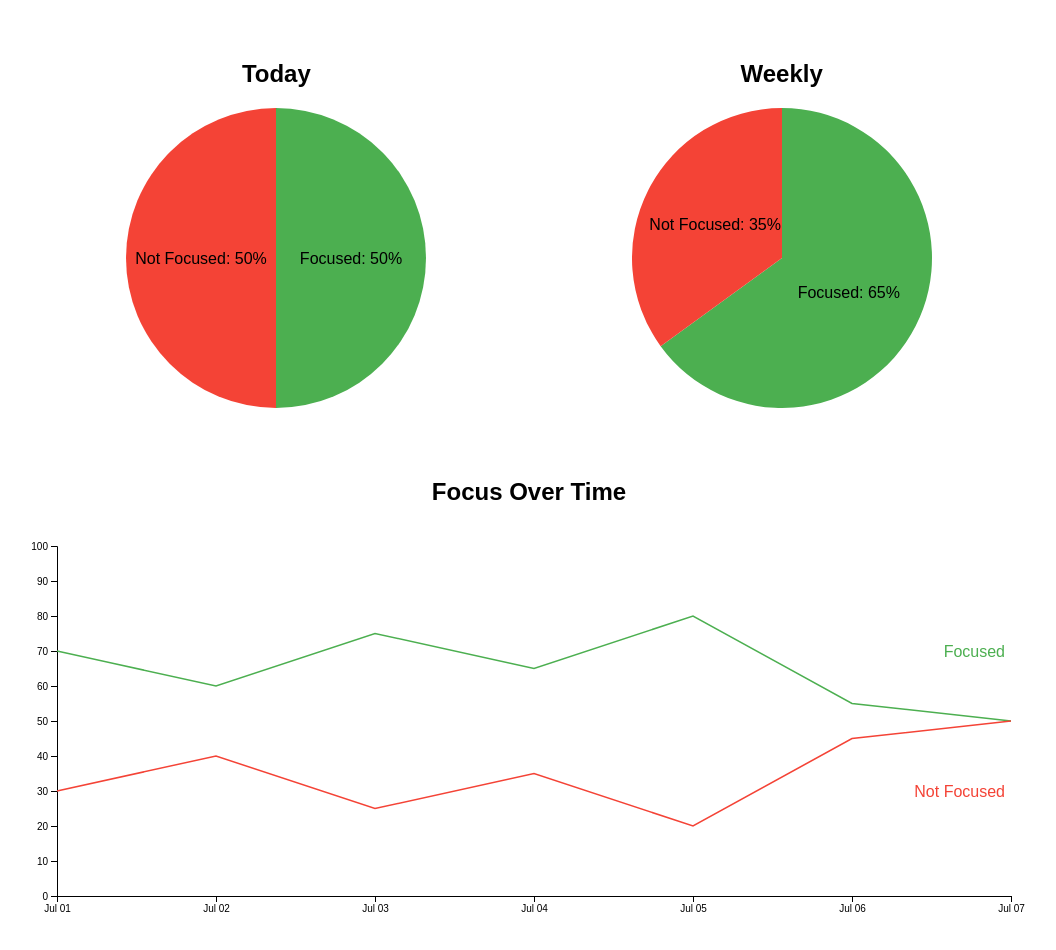
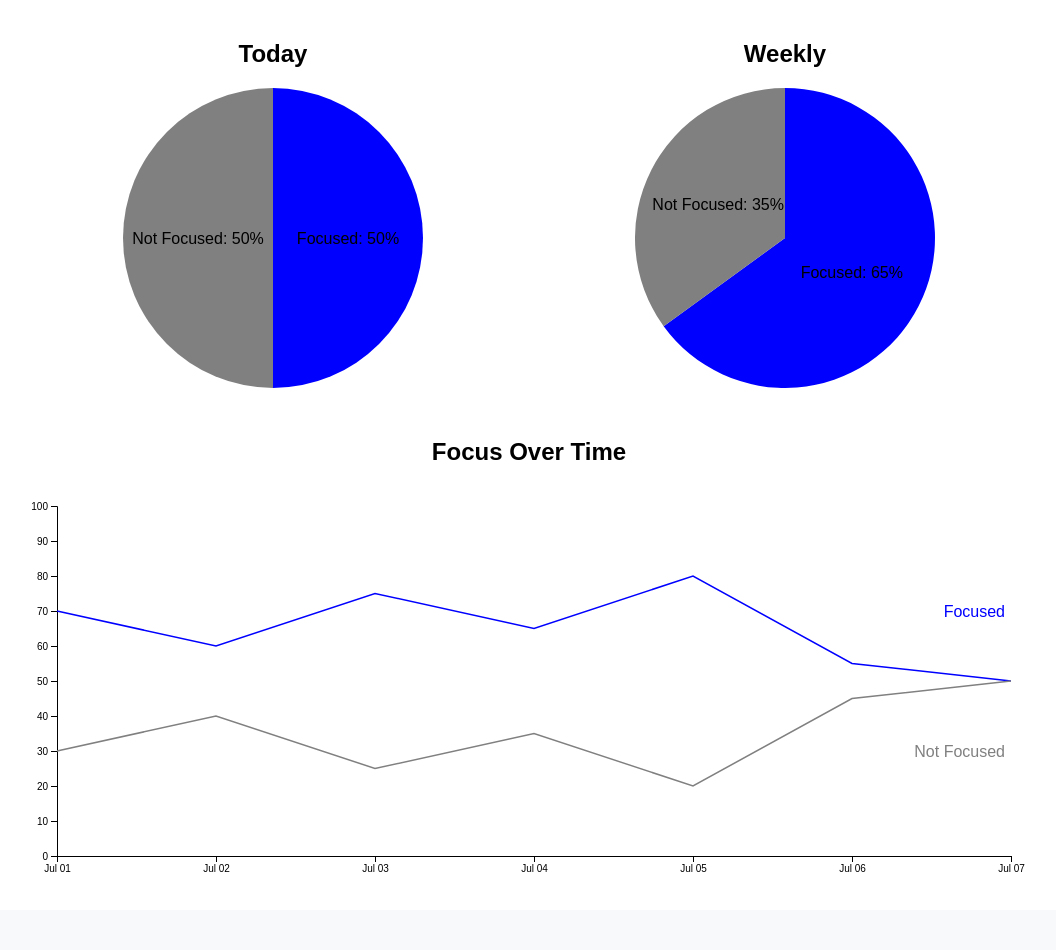
Before and after one commit to salehundamaamani/brainy-bits-ai, a Flask app: page /dashboard in a window 1280 px wide. Shown: the part 100-1050 px from the top of the page, without its empty margins (111-1167 px from the left). After the commit the page ends 972 px from the top, so only its background shows below. Run offline with Flask 3, Linux system fonts and the light colour scheme.

Commit message:
Aamani HTML CSS changes

```diff
--- a/static/css/styles.css
+++ b/static/css/styles.css
@@ -35,11 +35,19 @@ main {
     text-align: center;
 }
 
+.charts {
+    display: flex;
+    justify-content: space-around;
+    align-items: flex-start; /* Aligns items to the start of the container */
+    width: 100%;
+}
+
 .chart-container {
-    display: inline-block;
-    width: 45%;
-    margin: 20px;
-    vertical-align: top;
+    display: flex;
+    flex-direction: column;
+    align-items: center;
+    text-align: center;
+    width: 50%; /* Adjust the width to ensure they fit within the parent container */
 }
 
 .pie-chart {
--- a/templates/dashboard.html
+++ b/templates/dashboard.html
@@ -13,6 +13,7 @@
         <button id="homeButton">Home</button>
     </header>
     <main>
+        <div class="charts">
             <div class="chart-container">
                 <h2>Today</h2>
                 <div id="todayChart" class="pie-chart"></div>
@@ -21,11 +22,147 @@
                 <h2>Weekly</h2>
                 <div id="weeklyChart" class="pie-chart"></div>
             </div>
+        </div>
         <div id="lineChartContainer">
             <h2>Focus Over Time</h2>
             <svg id="lineChart"></svg>
         </div>
     </main>
-    <script src="{{ url_for('static', filename='js/script.js') }}"></script>
+    <script>
+        document.addEventListener('DOMContentLoaded', function() {
+            const data = [
+                { date: '2024-07-01', focused: 70, not_focused: 30 },
+                { date: '2024-07-02', focused: 60, not_focused: 40 },
+                { date: '2024-07-03', focused: 75, not_focused: 25 },
+                { date: '2024-07-04', focused: 65, not_focused: 35 },
+                { date: '2024-07-05', focused: 80, not_focused: 20 },
+                { date: '2024-07-06', focused: 55, not_focused: 45 },
+                { date: '2024-07-07', focused: 50, not_focused: 50 }
+            ];
+
+            // Prepare pie chart data for today (latest entry)
+            let todayData = data[data.length - 1];
+            let todayPieData = [
+                { label: "Focused", value: todayData.focused },
+                { label: "Not Focused", value: todayData.not_focused }
+            ];
+
+            // Prepare pie chart data for weekly average
+            let weeklyData = data.slice(-7);
+            let weeklyFocused = d3.mean(weeklyData, d => d.focused);
+            let weeklyNotFocused = 100 - weeklyFocused;
+            let weeklyPieData = [
+                { label: "Focused", value: weeklyFocused },
+                { label: "Not Focused", value: weeklyNotFocused }
+            ];
+
+            // Draw pie charts
+            drawPieChart('#todayChart', todayPieData);
+            drawPieChart('#weeklyChart', weeklyPieData);
+
+            // Draw line chart
+            drawLineChart(data);
+
+            // Home button click event
+            document.getElementById('homeButton').addEventListener('click', function() {
+                window.location.href = 'index.html'; // Change this to your home page URL
+            });
+        });
+
+        function drawPieChart(selector, data) {
+            let width = 300, height = 300, radius = Math.min(width, height) / 2;
+            let svg = d3.select(selector)
+                .append('svg')
+                .attr('width', width)
+                .attr('height', height)
+                .append('g')
+                .attr('transform', `translate(${width / 2}, ${height / 2})`);
+
+            let color = d3.scaleOrdinal(['#0000FF', '#808080']);
+            let pie = d3.pie().value(d => d.value);
+            let path = d3.arc().outerRadius(radius).innerRadius(0);
+
+            let arc = svg.selectAll('arc')
+                .data(pie(data))
+                .enter()
+                .append('g')
+                .attr('class', 'arc');
+
+            arc.append('path')
+                .attr('d', path)
+                .attr('fill', d => color(d.data.label));
+
+            arc.append('text')
+                .attr('transform', d => `translate(${path.centroid(d)})`)
+                .attr('dy', '0.35em')
+                .attr('text-anchor', 'middle')
+                .text(d => `${d.data.label}: ${d.data.value}%`);
+        }
+
+        function drawLineChart(data) {
+            let margin = { top: 20, right: 30, bottom: 30, left: 40 };
+            let width = document.getElementById('lineChartContainer').clientWidth - margin.left - margin.right;
+            let height = 400 - margin.top - margin.bottom;
+
+            let svg = d3.select('#lineChart')
+                .attr('width', width + margin.left + margin.right)
+                .attr('height', height + margin.top + margin.bottom)
+                .append('g')
+                .attr('transform', `translate(${margin.left},${margin.top})`);
+
+            let x = d3.scaleTime()
+                .domain(d3.extent(data, d => new Date(d.date)))
+                .range([0, width]);
+
+            let y = d3.scaleLinear()
+                .domain([0, 100])
+                .range([height, 0]);
+
+            let lineFocused = d3.line()
+                .x(d => x(new Date(d.date)))
+                .y(d => y(d.focused));
+
+            let lineNotFocused = d3.line()
+                .x(d => x(new Date(d.date)))
+                .y(d => y(d.not_focused));
+
+            svg.append('g')
+                .attr('transform', `translate(0,${height})`)
+                .call(d3.axisBottom(x).ticks(d3.timeDay.every(1)).tickFormat(d3.timeFormat('%b %d')));
+
+            svg.append('g')
+                .call(d3.axisLeft(y));
+
+            svg.append('path')
+                .datum(data)
+                .attr('fill', 'none')
+                .attr('stroke', '#0000FF')
+                .attr('stroke-width', 1.5)
+                .attr('d', lineFocused);
+
+            svg.append('path')
+                .datum(data)
+                .attr('fill', 'none')
+                .attr('stroke', '#808080')
+                .attr('stroke-width', 1.5)
+                .attr('d', lineNotFocused);
+
+            svg.append('text')
+                .attr('x', width - 6)
+                .attr('y', y(data[0].focused))
+                .attr('dy', '.35em')
+                .attr('text-anchor', 'end')
+                .style('fill', '#0000FF')
+                .text('Focused');
+
+            svg.append('text')
+                .attr('x', width - 6)
+                .attr('y', y(data[0].not_focused))
+                .attr('dy', '.35em')
+                .attr('text-anchor', 'end')
+                .style('fill', '#808080')
+                .text('Not Focused');
+        }
+    </script>
 </body>
 </html>
```
Lines whose indentation alone changed are shown as unchanged.
